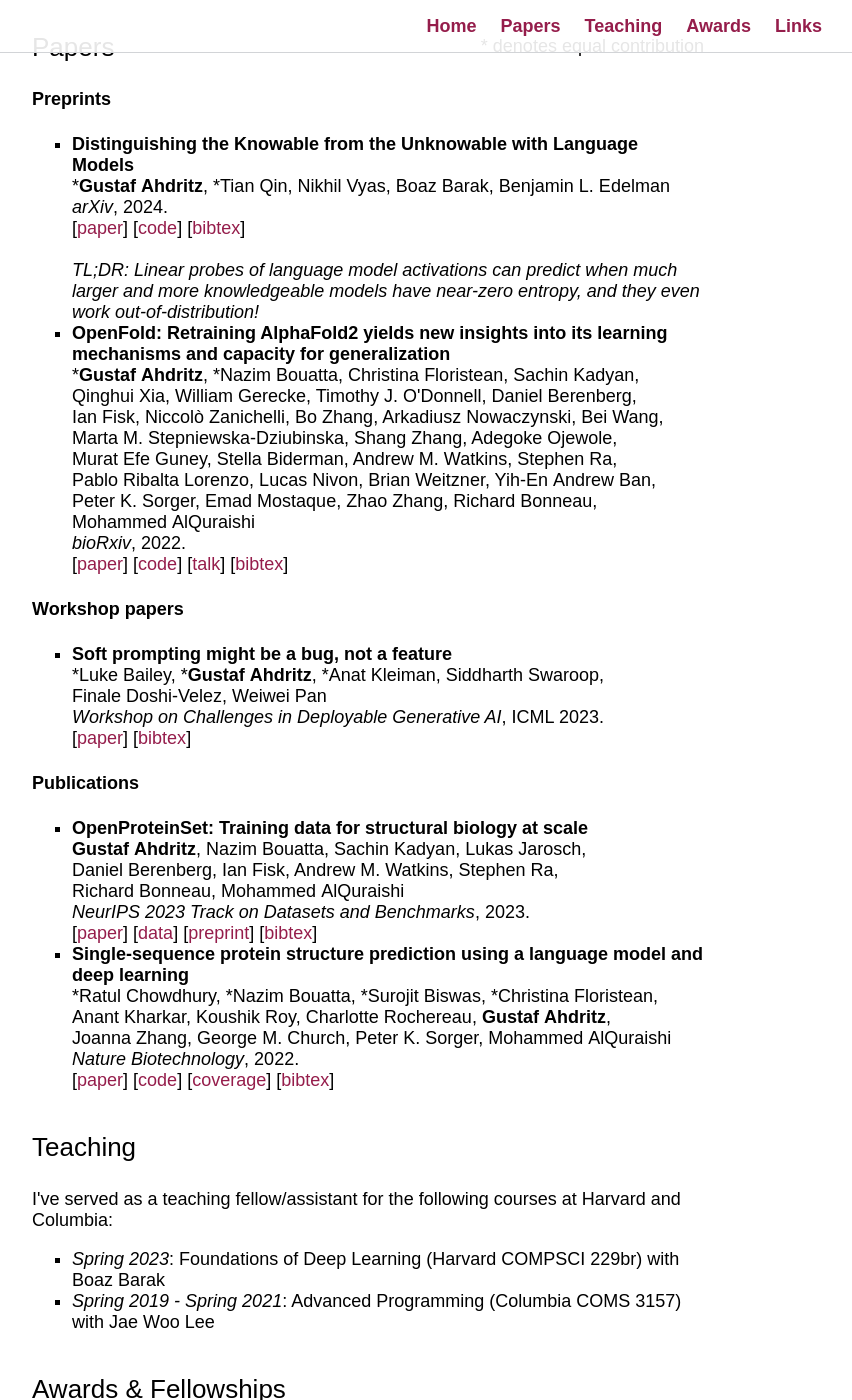
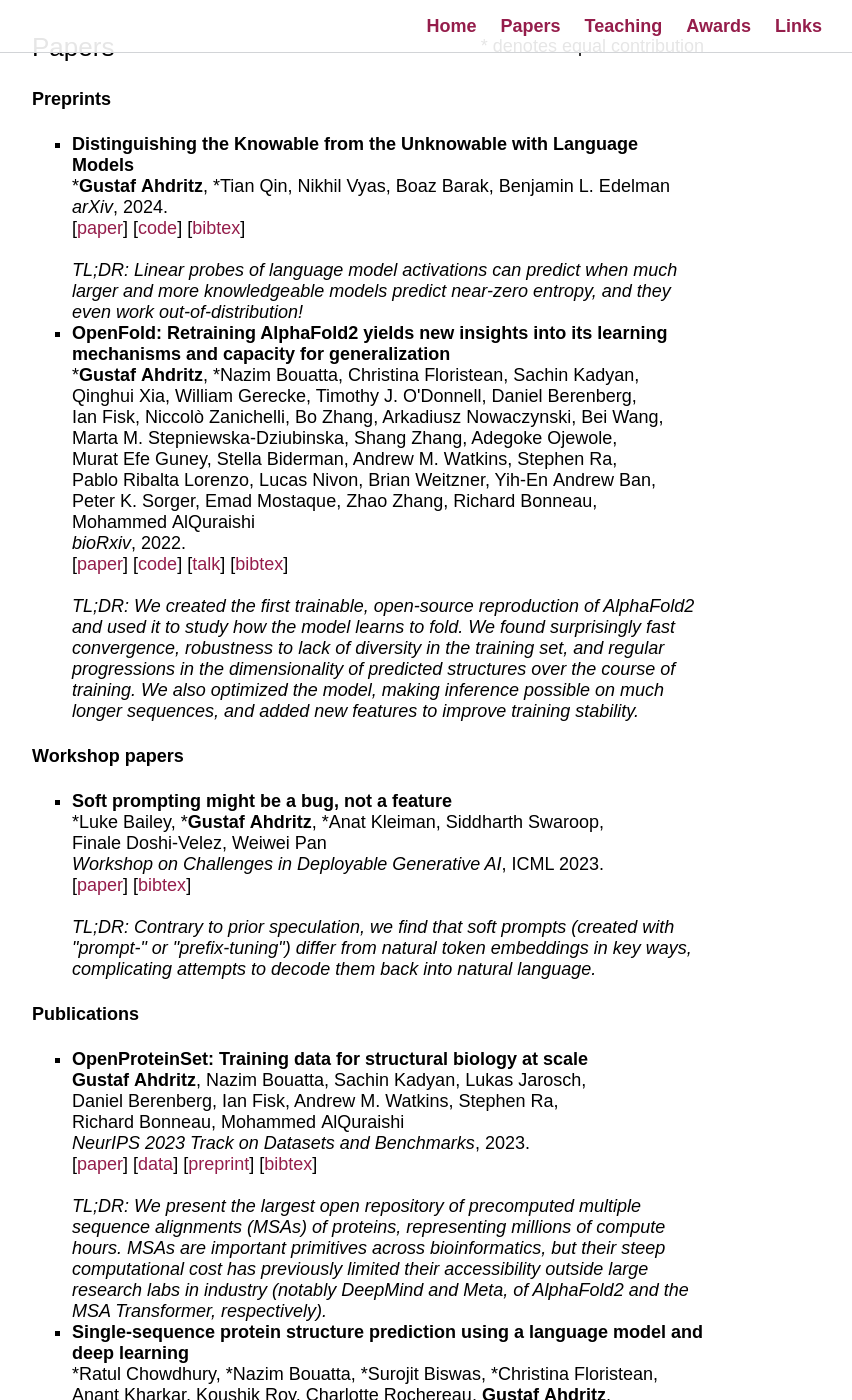
Before and after one commit to gahdritz/gahdritz.github.io, a Jekyll site: the page built from index.html, in a window 1280 px wide and 1400 px high, scrolled down 406 px. Shown: the whole window, without its empty margins (422-1274 px from the left). Built offline with Jekyll 4.4.1, drawn with Linux system fonts in a browser that asks for light colours; some web fonts are replaced; some of the changed text lies outside the part shown.

Commit message:
Update TLDRs

```diff
--- a/index.html
+++ b/index.html
@@ -44,7 +44,8 @@ layout: default
             [<a href="/bibtex/uncertainty.bib">bibtex</a>]
             <br>
             <br>
-            <em>TL;DR: Linear probes of language model activations can predict when much larger and more knowledgeable models have near-zero entropy, and they even work out-of-distribution!</em>
+            <em>TL;DR: Linear probes of language model activations can predict when much larger and more knowledgeable models predict near-zero entropy, and they even work out-of-distribution!</em>
+            <br>
         <li><b><span>OpenFold: Retraining AlphaFold2 yields new insights into its learning mechanisms and capacity for generalization</span></b>
             <br>
             <span class="ast"></span><b>Gustaf&nbsp;Ahdritz</b>,
@@ -83,6 +84,10 @@ layout: default
             [<a href="https://www.github.com/aqlaboratory/openfold">code</a>]
             [<a href="https://www.youtube.com/watch?v=W92xVnUMkU0">talk</a>]
             [<a href="/bibtex/openfold.bib">bibtex</a>]
+            <br>
+            <br>
+            <em>TL;DR: We created the first trainable, open-source reproduction of AlphaFold2 and used it to study how the model learns to fold. We found surprisingly fast convergence, robustness to lack of diversity in the training set, and regular progressions in the dimensionality of predicted structures over the course of training. We also optimized the model, making inference possible on much longer sequences, and added new features to improve training stability.</em>
+            <br>
     </ul>
 
     <h4><span>Workshop papers</span></h4>
@@ -100,6 +105,10 @@ layout: default
             <br>
             [<a href="https://openreview.net/forum?id=MHWDdMEJ5s">paper</a>]
             [<a href="/bibtex/soft_prompts.bib">bibtex</a>]
+            <br>
+            <br>
+            <em>TL;DR: Contrary to prior speculation, we find that soft prompts (created with "prompt-" or "prefix-tuning") differ from natural token embeddings in key ways, complicating attempts to decode them back into natural language.</em>
+            <br>
     </ul>
 
     <h4><span>Publications</span></h4>
@@ -123,6 +132,10 @@ layout: default
             [<a href="https://registry.opendata.aws/openfold/">data</a>]
             [<a href="https://arxiv.org/abs/2308.05326">preprint</a>]
             [<a href="/bibtex/openproteinset.bib">bibtex</a>]
+            <br>
+            <br>
+            <em>TL;DR: We present the largest open repository of precomputed multiple sequence alignments (MSAs) of proteins, representing millions of compute hours. MSAs are important primitives across bioinformatics, but their steep computational cost has previously limited their accessibility outside large research labs in industry (notably DeepMind and Meta, of AlphaFold2 and the MSA Transformer, respectively).</em>
+            <br>
         <li><b><span>Single-sequence protein structure prediction using a language model and deep learning</span></b>
             <br>
             <span class="ast"></span>Ratul&nbsp;Chowdhury,
@@ -144,6 +157,10 @@ layout: default
             [<a href="https://www.github.com/aqlaboratory/rgn2">code</a>]
             [<a href="https://www.nature.com/articles/s41587-022-01466-0">coverage</a>]
             [<a href="/bibtex/rgn2.bib">bibtex</a>]
+            <br>
+            <br>
+            <em>TL;DR: We present RGN2, an end-to-end ``single-sequence'' protein structure prediction model that relies on a small protein language model rather than multiple sequence alignments. RGN2 outperforms AlphaFold2 and RoseTTAFold on orphan proteins and is faster by orders of magnitude.</em>
+            <br>
     </ul>
     <a id="teaching"></a>
     <h3><span>Teaching</span></h3>
```
